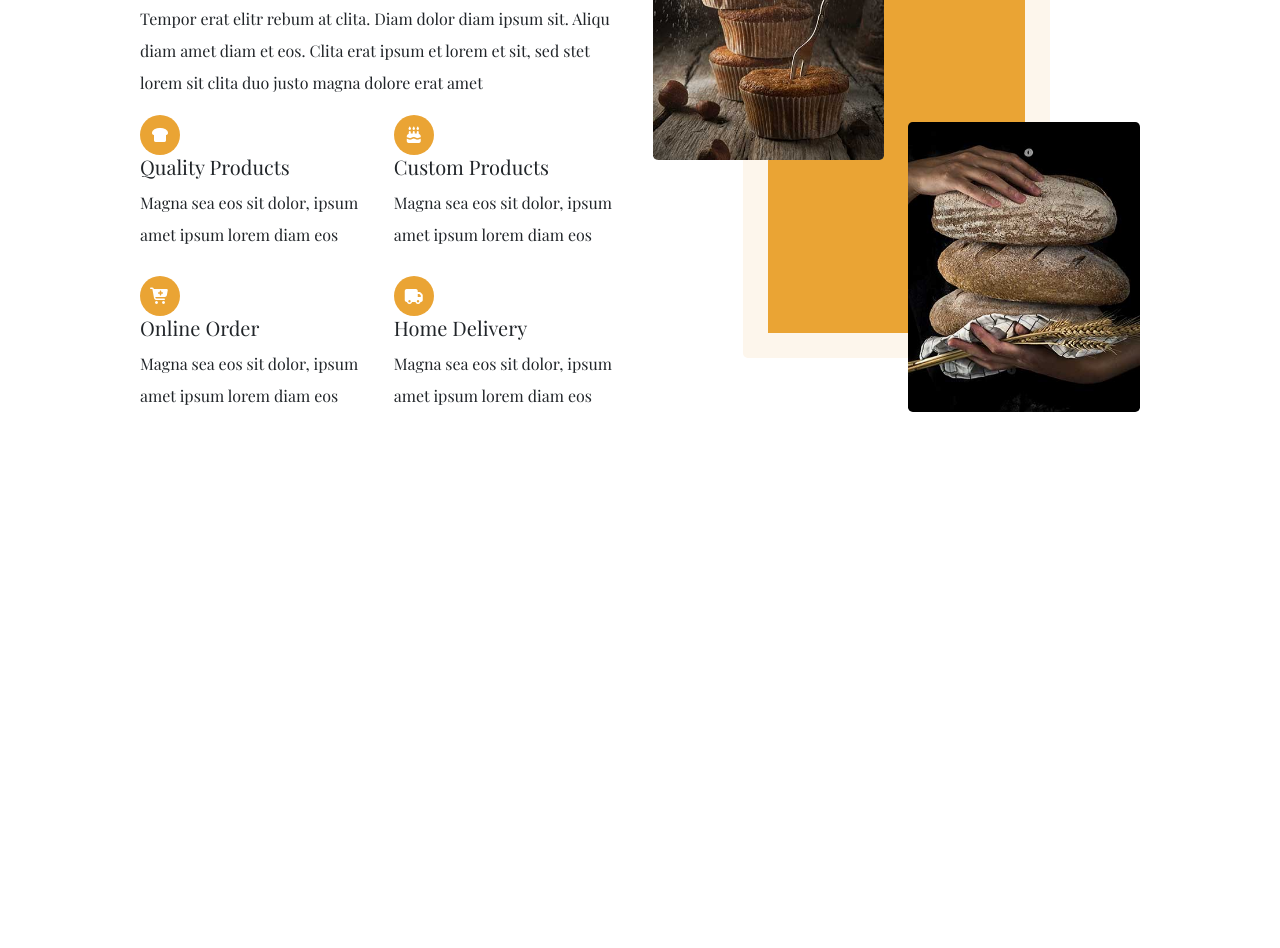
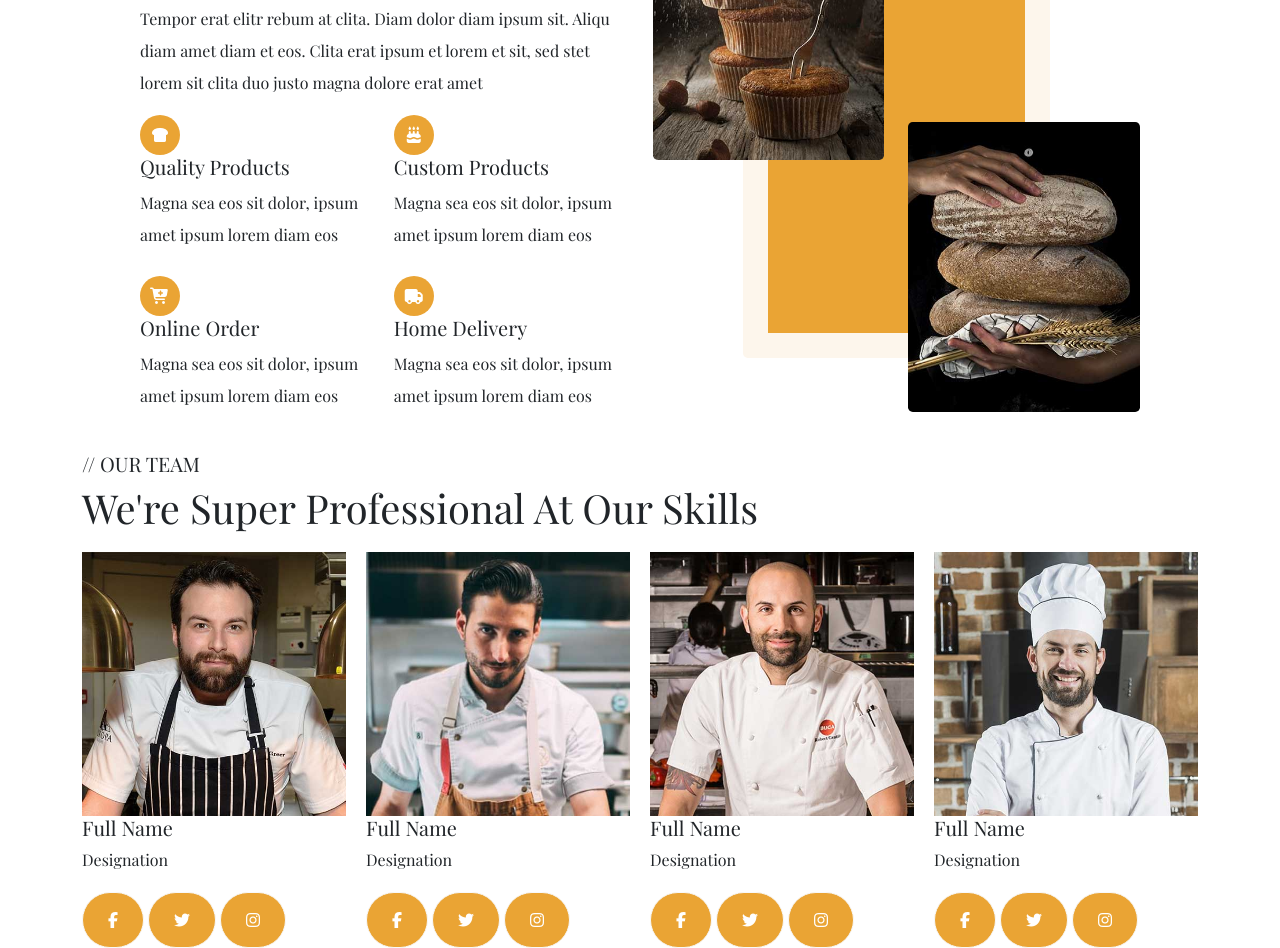
Before and after one commit to FilleDeZeus/Projet_Kadker_Enide_Djender, a website: page index.html in a window 1280 px wide. Shown: the part 2053-3001 px from the top of the page. Before the commit the page ends 2505 px from the top, so only its background shows below. Drawn offline with nearby package versions, Linux system fonts and the light colour scheme.

Commit message:
merge team

```diff
--- a/index.html
+++ b/index.html
@@ -219,6 +219,81 @@
             </div>
         </div>
     </section>
+    <!----------------------TEAM------------------>
+    <section class="team">
+        <div class="container container33">
+            <div class="our">
+                <h5>// OUR TEAM</h5>
+                <h1 class="display-6 mb-4">We're Super Professional At Our Skills</h1>
+            </div>
+            <div class="row g-4">
+                <div class="col-lg-3 col-md-6">
+                    <div class="team-card">
+                        <img class="img-fluid" src="./public/images/team-1.jpg">
+                        <div class="team-text">
+                            <div class="team-titre">
+                                <h5>Full Name</h5>
+                                <span>Designation</span>
+                            </div>
+                            <div class="team-social">
+                                <a class="btn btn-light" href="#"><i class="fab fa-facebook-f"></i></a>
+                                <a class="btn btn-light" href="#"><i class="fab fa-twitter"></i></a>
+                                <a class="btn btn-light" href="#"><i class="fab fa-instagram"></i></a>
+                            </div>
+                        </div>
+                    </div>
+                </div>
+                <div class="col-lg-3 col-md-6">
+                    <div class="team-card">
+                        <img class="img-fluid" src="./public/images/team-2.jpg">
+                        <div class="team-text">
+                            <div class="team-titre">
+                                <h5>Full Name</h5>
+                                <span>Designation</span>
+                            </div>
+                            <div class="team-social">
+                                <a class="btn btn-light" href="#"><i class="fab fa-facebook-f"></i></a>
+                                <a class="btn btn-light" href="#"><i class="fab fa-twitter"></i></a>
+                                <a class="btn btn-light" href="#"><i class="fab fa-instagram"></i></a>
+                            </div>
+                        </div>
+                    </div>
+                </div>
+                <div class="col-lg-3 col-md-6">
+                    <div class="team-card">
+                        <img class="img-fluid" src="./public/images/team-3.jpg">
+                        <div class="team-text">
+                            <div class="team-titre">
+                                <h5>Full Name</h5>
+                                <span>Designation</span>
+                            </div>
+                            <div class="team-social">
+                                <a class="btn btn-light" href="#"><i class="fab fa-facebook-f"></i></a>
+                                <a class="btn btn-light" href="#"><i class="fab fa-twitter"></i></a>
+                                <a class="btn btn-light" href="#"><i class="fab fa-instagram"></i></a>
+                            </div>
+                        </div>
+                    </div>
+                </div>
+                <div class="col-lg-3 col-md-6">
+                    <div class="team-card">
+                        <img class="img-fluid" src="./public/images/team-4.jpg">
+                        <div class="team-text">
+                            <div class="team-titre">
+                                <h5>Full Name</h5>
+                                <span>Designation</span>
+                            </div>
+                            <div class="team-social">
+                                <a class="btn  btn-light" href="#"><i class="fab fa-facebook-f"></i></a>
+                                <a class="btn  btn-light" href="#"><i class="fab fa-twitter"></i></a>
+                                <a class="btn  btn-light" href="#"><i class="fab fa-instagram"></i></a>
+                            </div>
+                        </div>
+                    </div>
+                </div>
+            </div>
+        </div>
+    </section>
 </main>
     <script src="./node_modules/bootstrap/dist/js/bootstrap.bundle.js"></script>
 </body>
--- a/src/sass/modules/_global.scss
+++ b/src/sass/modules/_global.scss
@@ -4,7 +4,7 @@
 @import "./categorie";
 @import "./service";
 @import './service';
-
+@import './team';
 main{
     width: 100%;
     display: flex;
```
Also changed, not shown: src/sass/modules/_team.scss (+84 -84 lines).
